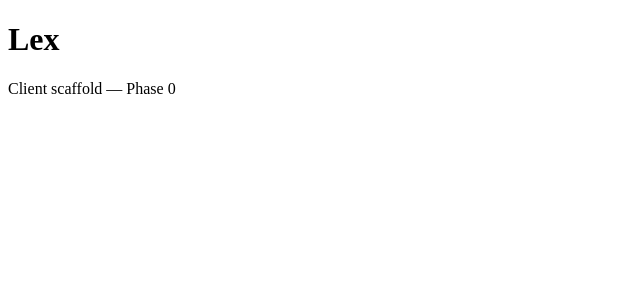
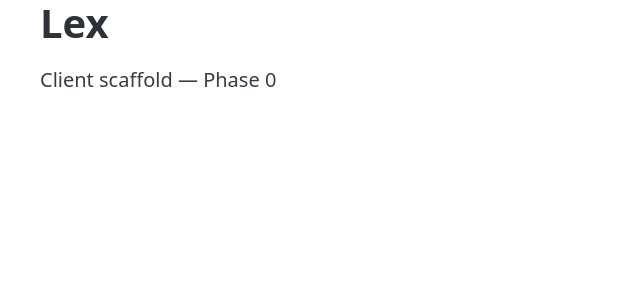
Before and after one commit to Onoiro/lex, a React (Vite) app in the folder client/: page / in a window 1280 px wide. Shown: the top 300 px of the page, without its empty margins (0-640 px from the left). Built offline with nearby package versions, Linux system fonts and the light colour scheme.

Commit message:
feat: install core dependencies — Dexie, React Router, Pico CSS
Add @picocss/pico as local npm dependency for offline support.
Import Pico CSS in main.tsx, add index.css with layout styles
ported from base.html (sticky footer, full-height body).

```diff
--- /dev/null
+++ b/client/src/index.css
@@ -0,0 +1,19 @@
+/* Layout: sticky footer, full-height body */
+html,
+body {
+  height: 100%;
+}
+
+body {
+  display: flex;
+  flex-direction: column;
+}
+
+main {
+  flex: 1;
+  padding-bottom: 4rem;
+}
+
+nav strong {
+  font-size: 1.2rem;
+}
--- a/client/src/main.tsx
+++ b/client/src/main.tsx
@@ -1,9 +1,11 @@
 import { StrictMode } from "react";
 import { createRoot } from "react-dom/client";
+import "@picocss/pico/css/pico.min.css";
+import "./index.css";
 
 function App() {
   return (
-    <div>
+    <div className="container">
       <h1>Lex</h1>
       <p>Client scaffold — Phase 0</p>
     </div>
```
Also changed, not shown: client/package.json (+13 -12 lines), 1 other file (tests, documents, lock files or other folders).
